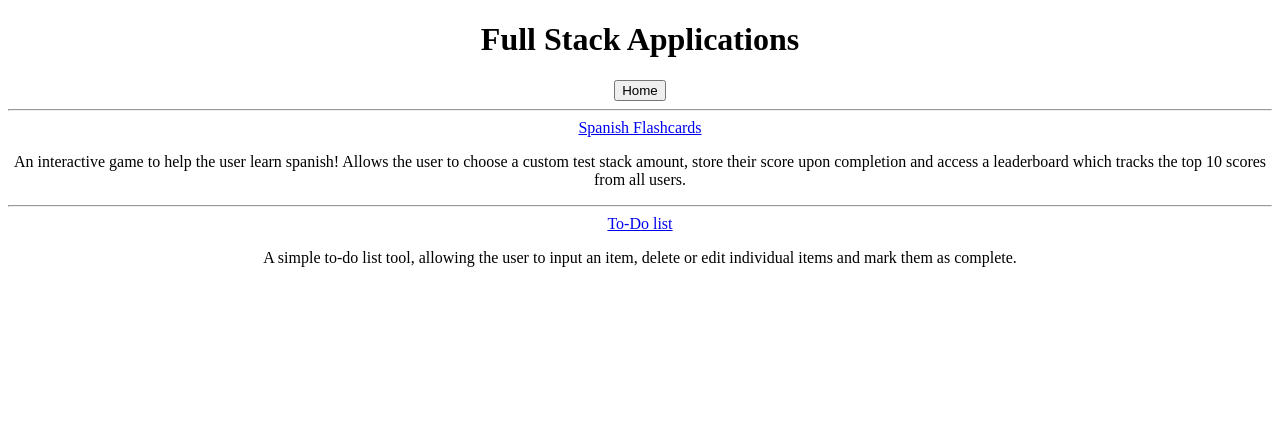
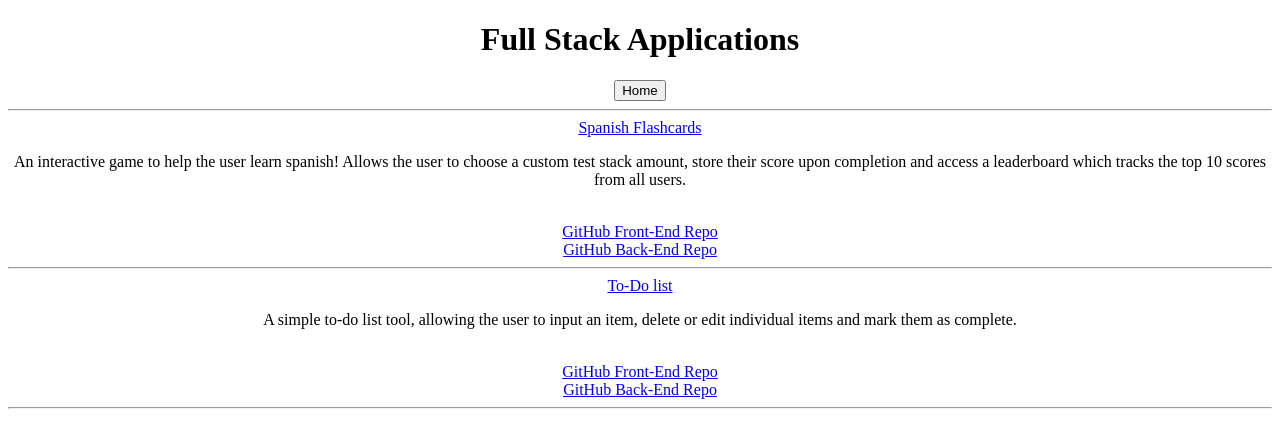
Before and after one commit to katrinalea/portfolio, a React (Create React App) app: page / in a window 1280 px wide. Both pictures are taken after a click on the button "Full-Stack Projects". Shown: the top 448 px of the page. Built offline with nearby package versions, Linux system fonts and the light colour scheme; the HTML template or start-up script is replaced by a standard one.

Commit message:
added git hub links

```diff
--- a/src/front-end.tsx
+++ b/src/front-end.tsx
@@ -16,6 +16,8 @@ export default function FrontEnd(props: FEProp): JSX.Element {
           Allows you to search through the worlds countries, and mark them as
           visted or want to visit
         </p>
+        <br />
+        <a href = "https://github.com/katrinalea/countrys-API"> GitHub Repo</a>
         <hr />
         <a href="https://baby-names-katrina.netlify.app/"> Baby Names </a>
         <p>
@@ -23,6 +25,9 @@ export default function FrontEnd(props: FEProp): JSX.Element {
           Search and filter baby names based on gender, select and de-select
           your favourites !
         </p>
+        <br />
+        <a href = "https://github.com/katrinalea/baby-names"> GitHub Repo</a>
+        <hr />
       </div>
     </>
   );
--- a/src/full-stack.tsx
+++ b/src/full-stack.tsx
@@ -18,6 +18,10 @@ export default function FullStack(props: FSProp): JSX.Element {
           and access a leaderboard which tracks the top 10 scores from all
           users.
         </p>
+        <br />
+        <a href = "https://github.com/katrinalea/flash-cards"> GitHub Front-End Repo</a>
+        <br />
+        <a href = "https://github.com/katrinalea/flash-card-backend"> GitHub Back-End Repo</a>
         <hr />
         <a href="https://to-do-list-katrina.netlify.app"> To-Do list</a>
         <p>
@@ -25,6 +29,11 @@ export default function FullStack(props: FSProp): JSX.Element {
           A simple to-do list tool, allowing the user to input an item, delete
           or edit individual items and mark them as complete.
         </p>
+        <br />
+        <a href = "https://github.com/katrinalea/to-do-app"> GitHub Front-End Repo</a>
+        <br />
+        <a href = "https://github.com/katrinalea/to-do-backEnd"> GitHub Back-End Repo</a>
+        <hr />
       </div>
     </>
   );
--- a/src/kata.tsx
+++ b/src/kata.tsx
@@ -13,6 +13,9 @@ export default function Kata(props: KataProp): JSX.Element {
           {" "}
           Code Wars account
         </a>
+        <hr />
+        <a href = "https://github.com/katrinalea/code-wars"> Kata GitHub </a>
+        <p> Contains some katas solved from code-wars and from academy in typescript.</p>
       </div>
     </>
   );
--- a/src/welcome.tsx
+++ b/src/welcome.tsx
@@ -7,7 +7,9 @@ export default function Portfolio(props: welcomeProp): JSX.Element {
     <>
       <div className="page">
         <h1> Katrina Woolley, Portfolio page.</h1>
-        <a href="https://github.com/katrinalea"> Katrinalea Git Hub</a>
+        <a href="https://github.com/katrinalea"> Git Hub</a>
+        <br />
+        <a href ="www.linkedin.com/in/katrina-woolley-763033201">LinkedIn</a>
         <hr />
         <button onClick={() => props.setRender("full-stack")}>
           {" "}
```
